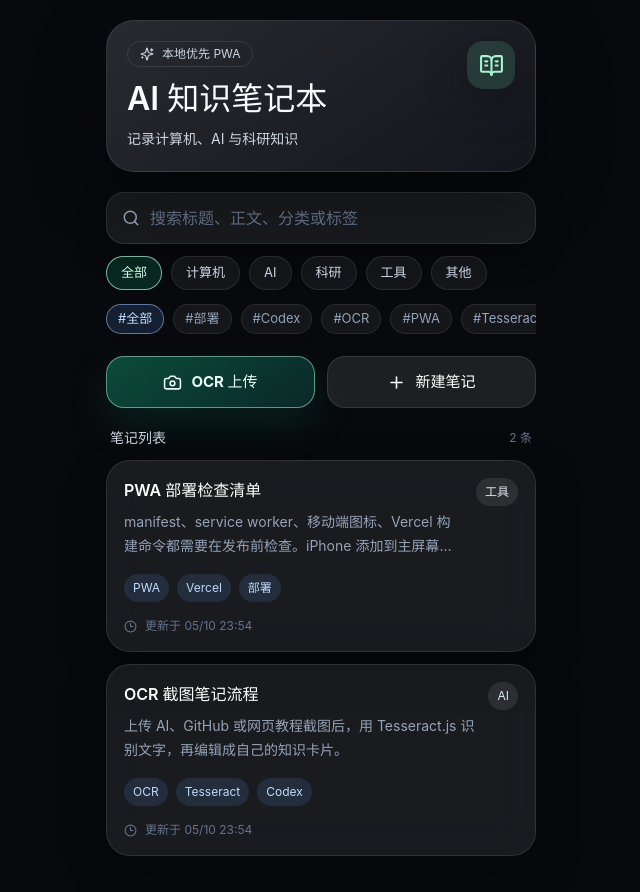
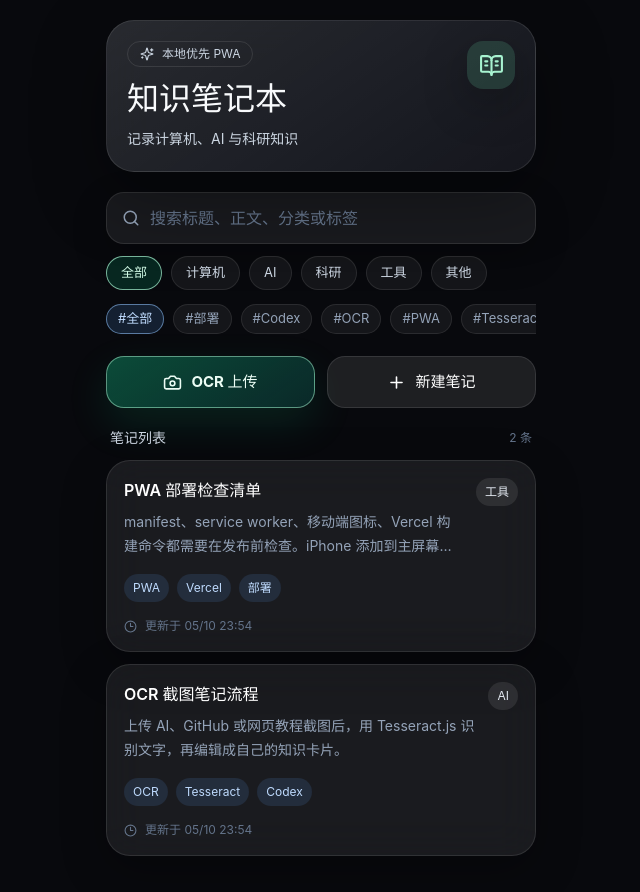
Before and after one commit to sunluckbaby-max/ai-knowledge-notebook, a React (Vite) app: page / in a window 1280 px wide. Shown: the whole page, without its empty margins (319-959 px from the left). Built offline with nearby package versions, Linux system fonts and the light colour scheme.

Commit message:
将标题改为'知识笔记本'

```diff
--- a/src/main.jsx
+++ b/src/main.jsx
@@ -165,7 +165,7 @@ function App() {
                 <Sparkles size={14} />
                 本地优先 PWA
               </div>
-              <h1 className="text-[2rem] font-semibold leading-tight tracking-normal">AI 知识笔记本</h1>
+              <h1 className="text-[2rem] font-semibold leading-tight tracking-normal">知识笔记本</h1>
               <p className="mt-2 text-sm leading-6 text-slate-300">记录计算机、AI 与科研知识</p>
             </div>
             <div className="flex h-12 w-12 shrink-0 items-center justify-center rounded-2xl bg-emerald-300/15 text-emerald-200 shadow-card">
```
